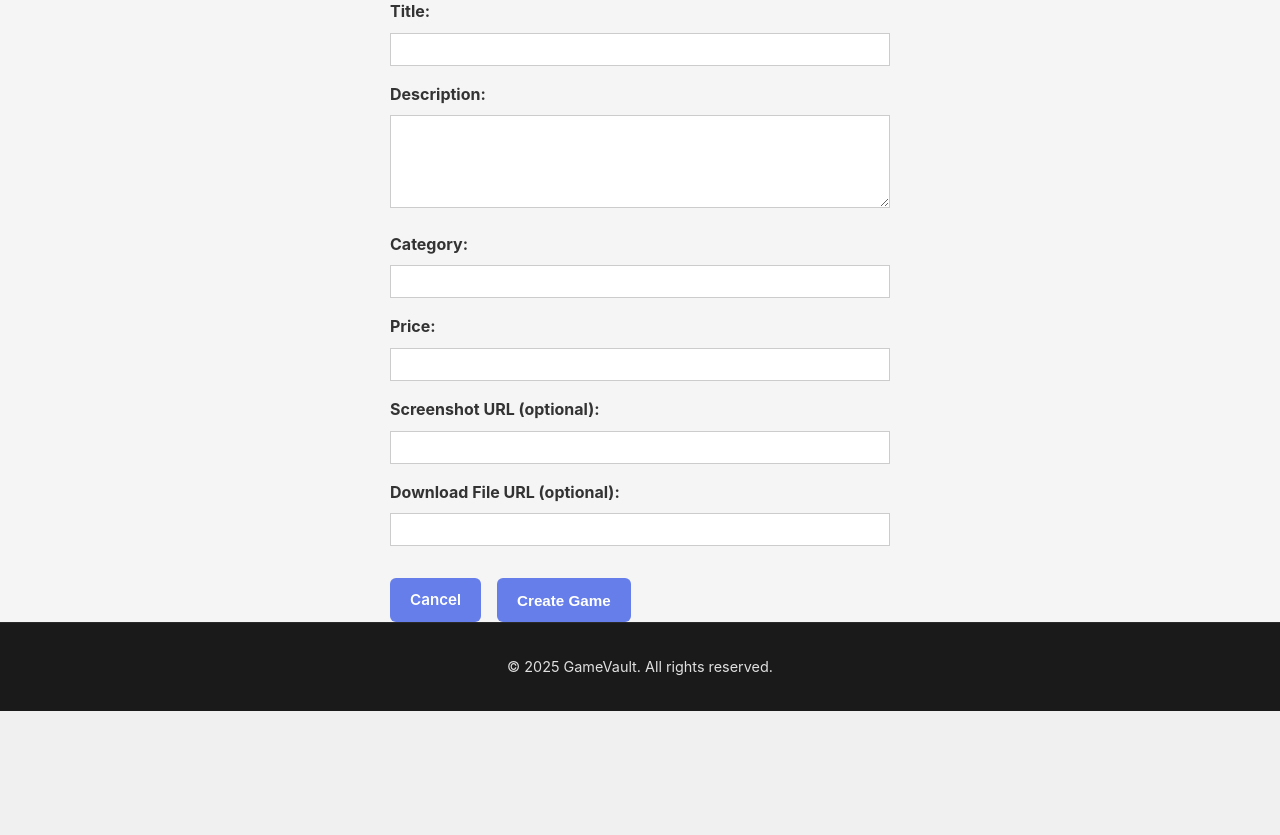
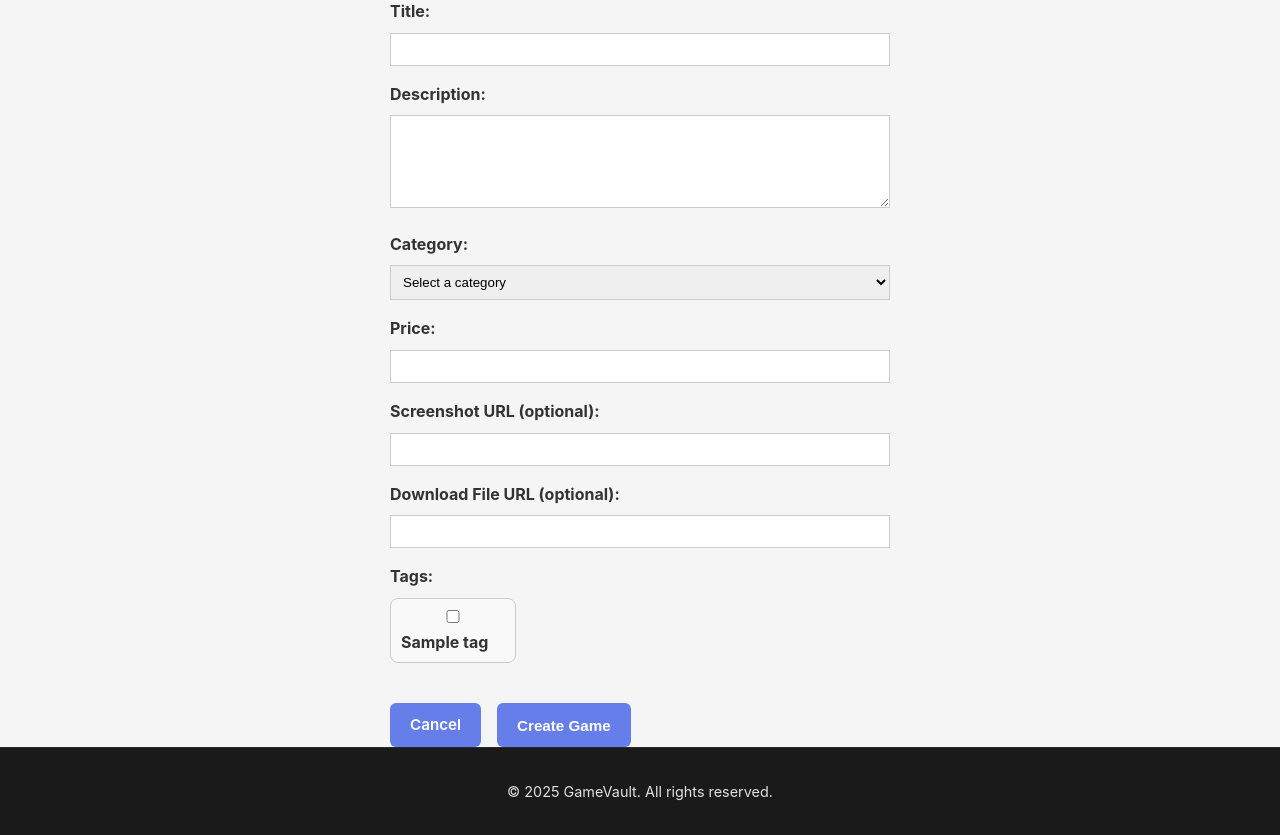
Before and after one commit to seeudev/CSIT327-G8-Group8-gamevault, a Django app: page /store/admin/games/create/ in a window 1280 px wide. Shown: the part 129-964 px from the top of the page. Before the commit the page ends 840 px from the top, so only its background shows below. Run offline with Django 5.2, Linux system fonts and the light colour scheme; a user stored in the database is signed in; tables that the repository leaves empty hold one stand-in row (values such as "Sample post").

Commit message:
feat: Implement Module 8 - Game Tags & Search Functionality

```diff
--- a/gamevault_backend/gamevault_backend/static/css/style.css
+++ b/gamevault_backend/gamevault_backend/static/css/style.css
@@ -1069,3 +1069,47 @@
     padding: 2rem;
     color: #666;
 }
+
+
+
+.checkbox-group {
+    display: flex;
+    flex-wrap: wrap;
+    gap: 10px;
+}
+
+.checkbox-label {
+    display: flex;
+    align-items: center;
+    gap: 5px;
+    border: 1px solid #ccc;
+    padding: 6px 10px;
+    border-radius: 8px;
+    background-color: #f9f9f9;
+}
+.checkbox-label input {
+    accent-color: #4CAF50;
+}
+
+.tag-label {
+    display: inline-block;
+    background-color: #e0e0e0;
+    color: #333;
+    padding: 4px 8px;
+    margin: 2px;
+    border-radius: 8px;
+    font-size: 0.9em;
+    text-decoration: none;
+    transition: background-color 0.2s;
+}
+
+.tag-label:hover {
+    background-color: #b0b0ff;
+    color: #fff;
+}
+
+.filter-info {
+    font-size: 0.95rem;
+    color: #555;
+    margin-bottom: 8px;
+}
--- a/gamevault_backend/gamevault_backend/templates/store/admin_game_form.html
+++ b/gamevault_backend/gamevault_backend/templates/store/admin_game_form.html
@@ -21,7 +21,12 @@
 
         <div class="form-group">
             <label for="category">Category:</label>
-            <input type="text" id="category" name="category" value="{% if game %}{{ game.category }}{% endif %}" required>
+            <select name="category" id="category" required>
+                <option value="">Select a category</option>
+                {% for cat in categories %}
+                    <option value="{{ cat.id }}">{{ cat.name }}</option>
+                {% endfor %}
+            </select>
         </div>
 
         <div class="form-group">
@@ -39,6 +44,25 @@
             <input type="url" id="file_url" name="file_url" value="{% if game %}{{ game.file_url }}{% endif %}">
         </div>
 
+        <div class="form-group">
+            <label>Tags:</label>
+            <div class="checkbox-group">
+                {% for tag in tags %}
+                    <label class="checkbox-label">
+                        <input
+                            type="checkbox"
+                            name="tags"
+                            id="tag_{{ tag.id }}"
+                            value="{{ tag.id }}"
+                            {% if game and tag in game.tags.all %}checked{% endif %}
+                        >
+                        {{ tag.name }}
+                    </label>
+                {% endfor %}
+            </div>
+        </div>
+
+
         <div class="form-actions">
             <a href="{% url 'store:admin_game_list' %}" class="button">Cancel</a>
             <button type="submit" class="button">{% if is_edit %}Update{% else %}Create{% endif %} Game</button>
--- a/gamevault_backend/store/urls.py
+++ b/gamevault_backend/store/urls.py
@@ -11,6 +11,9 @@
     # Public game browsing
     path('', views.game_list, name='game_list'),
     path('game/<int:game_id>/', views.game_detail, name='game_detail'),
+    path('games/', views.game_list, name='game_list'),
+    path('api/games/search/', views.game_search, name='game_search'),
+    path('tag/<int:tag_id>/', views.games_by_tag, name='games_by_tag'),
 
     # Shopping cart
     path('cart/', views.cart_view, name='cart'),
--- a/gamevault_backend/store/views.py
+++ b/gamevault_backend/store/views.py
@@ -12,7 +12,9 @@
 from decimal import Decimal
 import json
 
-from .models import Game, Cart, CartItem, Transaction, TransactionItem, AdminActionLog
+from unicodedata import category
+
+from .models import Game, Cart, CartItem, Transaction, TransactionItem, AdminActionLog, GameTag, Tag, Category
 from .middleware import PurchaseValidationMiddleware
 from .email_service import send_game_key_email
 from users.models import User
@@ -22,7 +24,15 @@
     """
     Display list of all games with optional filtering.
     Public view - no login required.
+
+    Display list of all games with optional filtering by category, tag, search, price, and date.
+    Supports:
+    Public view - no login required.
+      /store/games/?category=Action
+      /store/games/?tag=Singleplayer
+      /store/games/?category=Action&tag=Singleplayer
     """
+
     games = Game.objects.all()
 
     # Search functionality
@@ -36,7 +46,13 @@
     # Filter by category
     category = request.GET.get('category', '')
     if category:
-        games = games.filter(category__iexact=category)
+        games = games.filter(category__name__iexact=category)
+
+    # Filter by tag
+    selected_tags = request.GET.getlist('tags')
+    if selected_tags:
+        games = games.filter(tags__id__in=selected_tags).distinct()
+
 
     # Filter by price range
     min_price = request.GET.get('min_price')
@@ -69,22 +85,111 @@
         games = games.order_by('-popularity')
 
     # Get all unique categories for filter
-    categories = Game.objects.values_list('category', flat=True).distinct()
+    #categories = Game.objects.values_list('category', flat=True).distinct()
+    categories = Category.objects.all()
+    tags = Tag.objects.all()
 
     # Get featured games with screenshots for hero slideshow (limit to 8)
     featured_games = Game.objects.filter(screenshot_url__isnull=False).exclude(screenshot_url='')[:8]
 
+    # Filter display info
+    filter_type = ''
+    filter_value = ''
+    if selected_tags:
+        filter_type = 'tag'
+        filter_value = ','.join(Tag.objects.filter(id__in=selected_tags).values_list('name',flat=True))
+    elif category:
+        filter_type = 'category'
+        filter_value = category
+
+
+    # Check if the request wants JSON output
+    if request.GET.get('format') == 'json':
+        game_list_json = [
+            {
+                "id": g.id,
+                "title": g.title,
+                "description": g.description,
+                "category": g.category,
+                "price": str(g.price),
+                "screenshot_url": g.screenshot_url,
+                "file_url": g.file_url,
+                "upload_date": g.upload_date.isoformat(),
+                "tags": [gt.tag.name for gt in g.gametag_set.all()]
+            }
+            for g in games
+        ]
+        return JsonResponse(game_list_json,safe=False)
+
     return render(request, 'store/game_list.html', {
         'games': games,
         'categories': categories,
+        'tags': tags,
         'search_query': search_query,
         'selected_category': category,
+        'selected_tags': selected_tags,
         'selected_sort': sort_by,
         'min_price': min_price,
         'max_price': max_price,
         'start_date': start_date,
         'end_date': end_date,
         'featured_games': featured_games,
+        'filter_type': filter_type,
+        'filter_value': filter_value,
+    })
+
+
+def game_search(request):
+    """
+    GET /api/games/search/?q=
+    Searches games by title, description, category, or tag name.
+    Returns JSON list of matching games.
+    """
+
+    query = request.GET.get('q','').strip()
+    if not query:
+        return JsonResponse({"results": [], "message": "No search query provided."}, status=200)
+
+    games = Game.objects.filter(
+        Q(title__icontains=query) |
+        Q(description__icontains=query) |
+        Q(category__name__icontains=query) |
+        Q(gametag__tag__name__icontains=query)
+    ).distinct()
+
+    results = [
+        {
+            "id": g.id,
+            "title": g.title,
+            "description": g.description,
+            "category": g.category,
+            "price": str(g.price),
+            "screenshot_url": g.screenshot_url,
+            # "file_url": g.file_url,
+            "upload_date": g.upload_date.isoformat(),
+            "tags": [gt.tag.name for gt in g.gametag_set.all()],
+        }
+        for g in games
+    ]
+
+    if not results:
+        return JsonResponse({"results": [], "message": "No games found for your search"}, status=200)
+
+    return JsonResponse({"results": results}, status=200)
+
+
+def games_by_tag(request, tag_id):
+    """
+    Display a list of games that have the selected tag.
+    """
+    tag = get_object_or_404(Tag, id=tag_id)
+    games = tag.games.all()  # uses the related_name from Game.tags
+
+    return render(request, 'store/game_list.html', {
+        'games': games,
+        'filter_type': 'tag',
+        'filter_value': tag.name,
+        'categories': Category.objects.all()
     })
 
 
@@ -410,30 +515,44 @@
         messages.error(request, 'You do not have permission to access this page.')
         return redirect('store:game_list')
 
+    categories = Category.objects.all()  # fetch all categories
+    tags = Tag.objects.all()
+
     if request.method == 'POST':
         title = request.POST.get('title')
         description = request.POST.get('description')
-        category = request.POST.get('category')
+        category_id = request.POST.get('category')
         price = request.POST.get('price')
         screenshot_url = request.POST.get('screenshot_url')
         file_url = request.POST.get('file_url')
+        tag_ids = request.POST.getlist('tags')
 
         # Simple validation
-        if not all([title, description, category, price]):
+        if not all([title, description, category_id, price]):
             messages.error(request, 'All required fields must be filled.')
-            return render(request, 'store/admin_game_form.html')
+            return render(request, 'store/admin_game_form.html', {
+                "categories": categories,
+                "tags": tags
+            })
 
         try:
+            # Fetch the actual Category instance
+            category_instance = Category.objects.get(id=int(category_id))
+
             game = Game.objects.create(
                 title=title,
                 description=description,
-                category=category,
+                category=category_instance,
                 price=Decimal(price),
                 screenshot_url=screenshot_url if screenshot_url else None,
                 file_url=file_url if file_url else None,
             )
 
-            # Log the action
+            # Add tags
+            if tag_ids:
+                game.tags.set(Tag.objects.filter(id__in=tag_ids))
+
+            # Log admin action
             AdminActionLog.objects.create(
                 admin=request.user,
                 action_type='create',
@@ -445,9 +564,11 @@
             return redirect('store:admin_game_list')
         except Exception as e:
             messages.error(request, f'Error creating game: {str(e)}')
-            return render(request, 'store/admin_game_form.html')
 
-    return render(request, 'store/admin_game_form.html')
+    return render(request, 'store/admin_game_form.html', {
+        "categories": categories,
+        "tags": tags
+    })
 
 
 @login_required
@@ -461,15 +582,20 @@
         return redirect('store:game_list')
 
     game = get_object_or_404(Game, id=game_id)
+    categories = Category.objects.all()
+    tags = Tag.objects.all()
 
     if request.method == 'POST':
         game.title = request.POST.get('title')
         game.description = request.POST.get('description')
-        game.category = request.POST.get('category')
+        game.category_id = request.POST.get('category')
         game.price = Decimal(request.POST.get('price'))
         screenshot_url = request.POST.get('screenshot_url')
         file_url = request.POST.get('file_url')
+        game.tag_ids = request.POST.getlist('tags')
 
+        if game.category_id:
+            game.category = Category.objects.get(id=int(game.category_id))
         if screenshot_url:
             game.screenshot_url = screenshot_url
         if file_url:
@@ -477,6 +603,7 @@
 
         try:
             game.save()
+            game.tags.set(Tag.objects.filter(id__in=game.tag_ids))
 
             # Log the action
             AdminActionLog.objects.create(
@@ -493,6 +620,8 @@
 
     return render(request, 'store/admin_game_form.html', {
         'game': game,
+        'categories': categories,
+        'tags': tags,
         'is_edit': True
     })
 
```
Also changed, not shown: gamevault_backend/gamevault_backend/templates/store/game_detail.html (+13 -0 lines), gamevault_backend/gamevault_backend/templates/store/game_list.html (+21 -0 lines), gamevault_backend/store/models.py (+36 -1 lines), gamevault_backend/store/migrations/0004_category_tag_alter_game_category_gametag.py (added), gamevault_backend/store/migrations/0005_alter_category_id.py (added), gamevault_backend/store/migrations/0006_game_tags.py (added).
